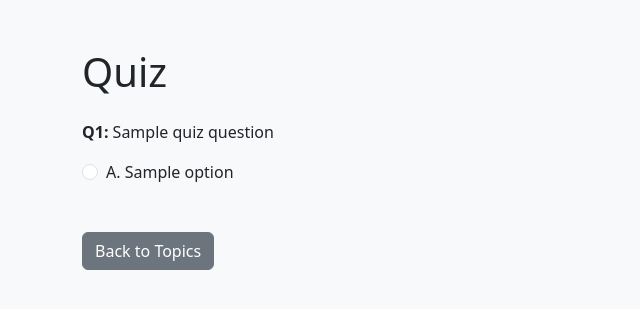
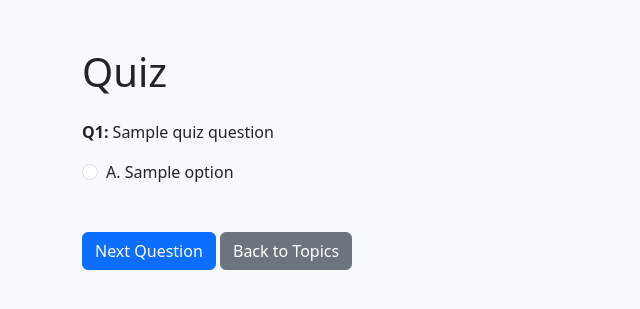
Before and after one commit to breba-hackathon/tutor, a Flask app: template templates/quiz.html in a window 1280 px wide. Shown: the top 309 px of the page, without its empty margins (0-640 px from the left). Run offline with Flask 3, Linux system fonts and the light colour scheme; the template is opened without the code that fills it: most values are stand-ins (such as "Sample title", 1, 10 or a date in 2020); parts of the project's set-up code (start-up, migrations or seed data) failed here and were passed over.

Commit message:
Add "next question" button to quiz

```diff
--- a/templates/quiz.html
+++ b/templates/quiz.html
@@ -35,6 +35,7 @@
         {% endfor %}
     </div>
 
+    <a href="{{ url_for('quiz') }}" class="btn btn-primary mt-4">Next Question</a>
     <a href="{{ url_for('tutor') }}" class="btn btn-secondary mt-4">Back to Topics</a>
 
     <script>
```
